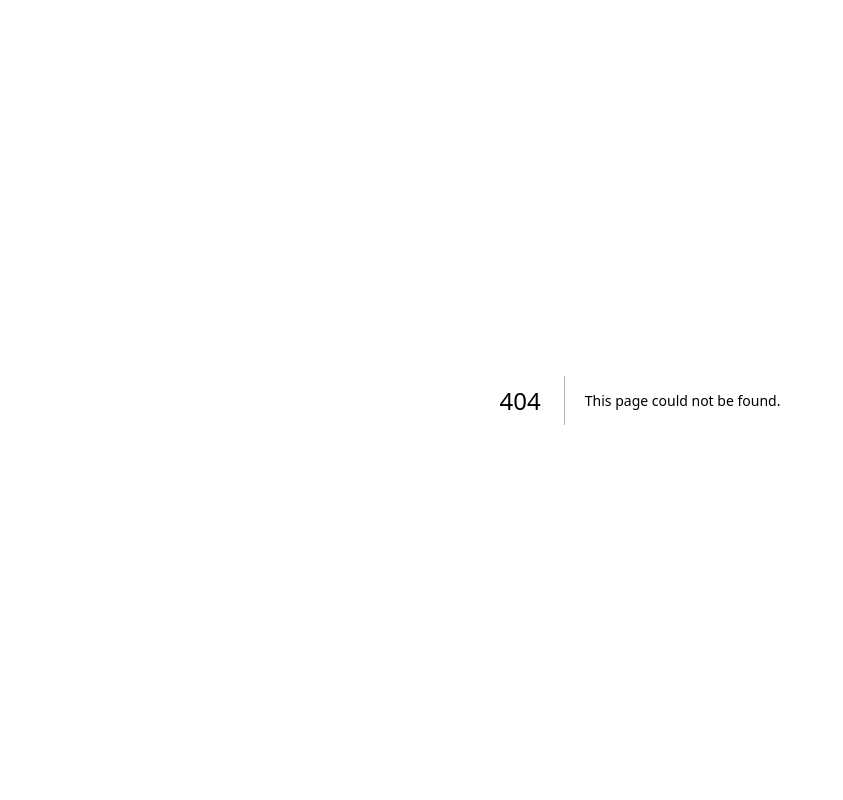
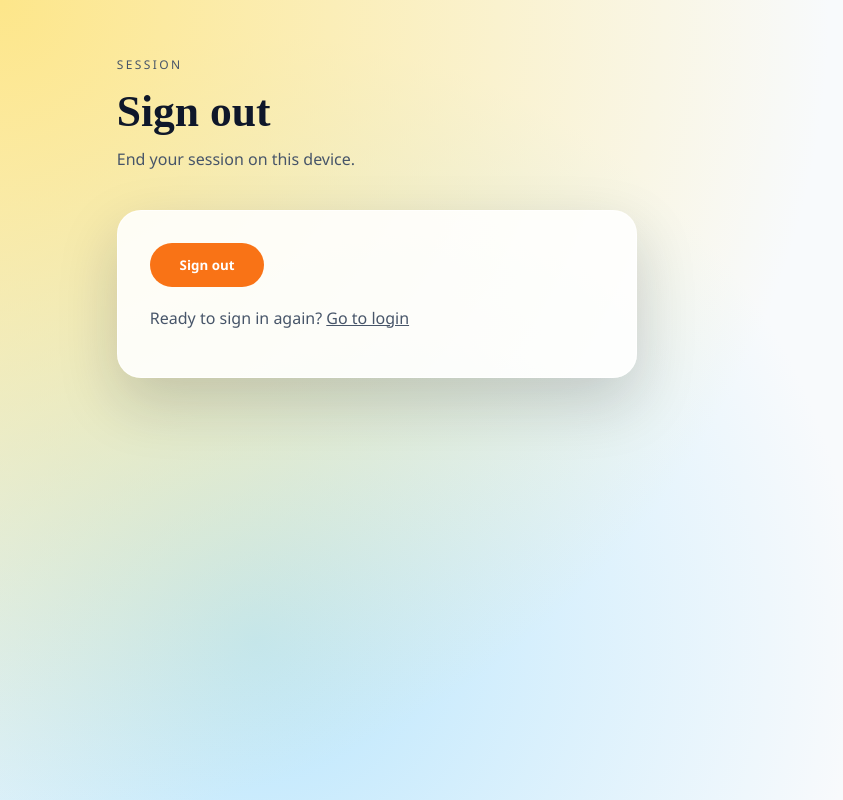
Before and after one commit to rabiddoughnuts/OmniMedia, a Next.js app in the folder web/: page /auth/logout in a window 1280 px wide. Before the commit this address had no page. Shown: the whole page, without its empty margins (0-843 px from the left). Built offline with nearby package versions, Linux system fonts and the light colour scheme; a web font is replaced by a local one.

Commit message:
logout and list pages

```diff
--- /dev/null
+++ b/web/src/app/auth/logout/page.tsx
@@ -0,0 +1,68 @@
+"use client";
+
+import { useState } from "react";
+
+type Feedback = {
+  type: "success" | "error";
+  message: string;
+} | null;
+
+export default function LogoutPage() {
+  const [status, setStatus] = useState<"idle" | "loading">("idle");
+  const [feedback, setFeedback] = useState<Feedback>(null);
+
+  async function handleLogout() {
+    setStatus("loading");
+    setFeedback(null);
+
+    const baseUrl = process.env.NEXT_PUBLIC_API_BASE_URL ?? "http://localhost:3001";
+
+    try {
+      const response = await fetch(`${baseUrl}/auth/logout`, {
+        method: "POST",
+        credentials: "include",
+      });
+
+      if (!response.ok) {
+        throw new Error("Logout failed");
+      }
+
+      setFeedback({ type: "success", message: "You are signed out." });
+    } catch (error) {
+      setFeedback({
+        type: "error",
+        message: error instanceof Error ? error.message : "Logout failed",
+      });
+    } finally {
+      setStatus("idle");
+    }
+  }
+
+  return (
+    <main className="page">
+      <header className="page__header">
+        <div>
+          <p className="page__eyebrow">Session</p>
+          <h1 className="page__title">Sign out</h1>
+          <p className="page__subtitle">End your session on this device.</p>
+        </div>
+      </header>
+
+      <section className="form-card">
+        <button className="button button--primary" onClick={handleLogout} disabled={status === "loading"}>
+          {status === "loading" ? "Signing out..." : "Sign out"}
+        </button>
+
+        {feedback && (
+          <p className={feedback.type === "success" ? "helper success" : "helper error"}>
+            {feedback.message}
+          </p>
+        )}
+
+        <p className="helper">
+          Ready to sign in again? <a href="/auth/login">Go to login</a>
+        </p>
+      </section>
+    </main>
+  );
+}
--- a/web/src/app/globals.css
+++ b/web/src/app/globals.css
@@ -161,6 +161,28 @@ a {
   margin: 0;
   color: var(--muted);
   line-height: 1.5;
+}
+
+.list-grid {
+  display: grid;
+  gap: 1.5rem;
+  grid-template-columns: repeat(auto-fit, minmax(240px, 1fr));
+}
+
+.list-card {
+  background: var(--surface);
+  border-radius: 22px;
+  border: 1px solid rgba(255, 255, 255, 0.7);
+  box-shadow: var(--shadow);
+  overflow: hidden;
+  display: grid;
+  grid-template-rows: auto 1fr;
+}
+
+.list-meta {
+  margin: 0;
+  color: var(--muted);
+  font-size: 0.9rem;
 }
 
 .form-card {
```
Also changed, not shown: web/src/app/catalog/page.tsx (+7 -1 lines), web/src/app/list/page.tsx (added, +100 -0 lines), web/public/images/cover-placeholder.svg (added), 1 other file (tests, documents, lock files or other folders).
